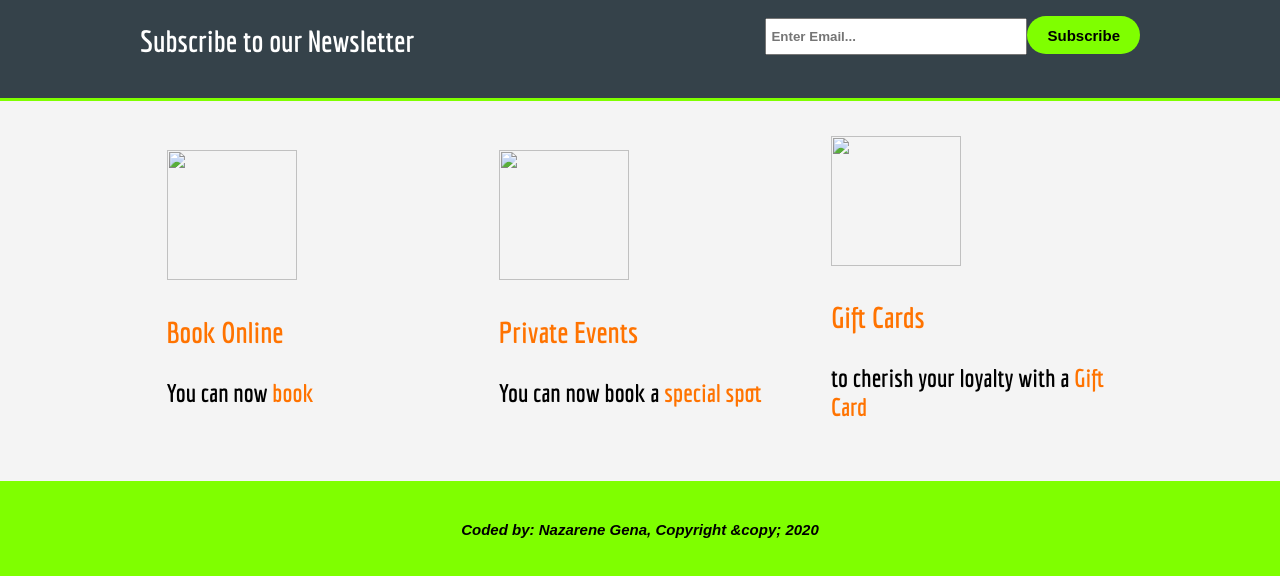
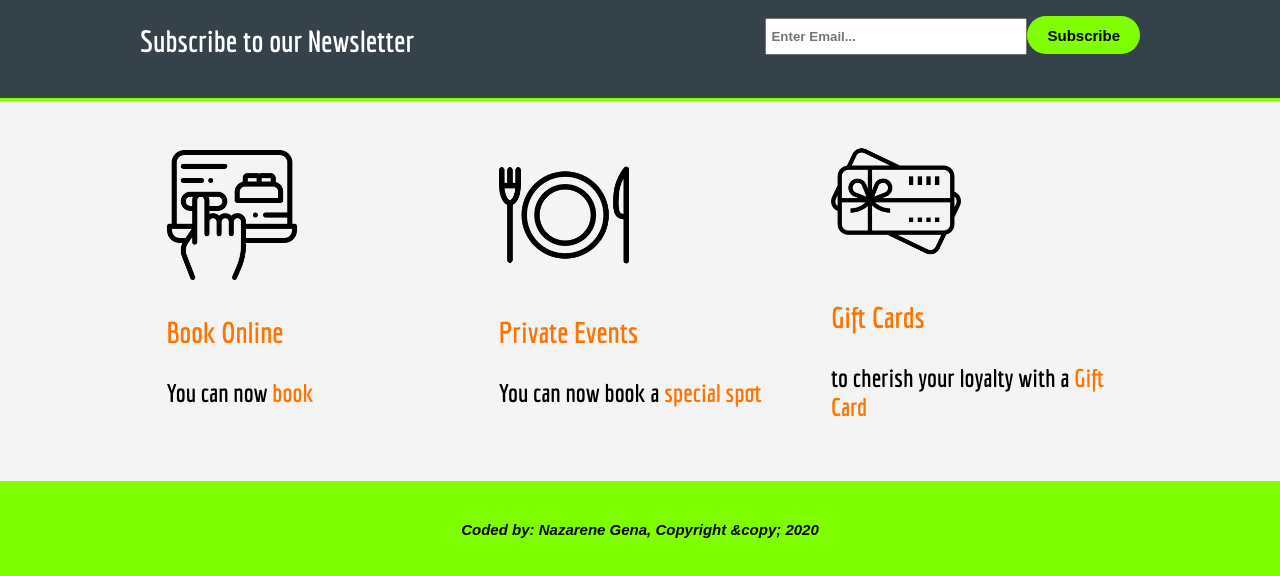
Before and after one commit to genarene/Yummys-Restaurant, a plain HTML site: page index.html in a window 1280 px wide. Shown: the part 812-1388 px from the top of the page. Drawn offline with Linux system fonts and the light colour scheme; a web font is replaced by a local one.

Commit message:
moved img to dist

```diff
--- a/main.js
+++ b/main.js
@@ -46,7 +46,7 @@ import {  newsLetter} from "./components/newsLetter.js";;
         const onlineBookBox = document.createElement("div");
         onlineBookBox.classList.add("box");
         const bookingImg = document.createElement('img');
-        bookingImg.src = '../img/online-booking.png';
+        bookingImg.src = './img/online-booking.png';
         const bookingH3 = document.createElement('h3');
         bookingH3.textContent = "Book Online";
         const bookingParagraph = document.createElement("p");
@@ -59,7 +59,7 @@ import {  newsLetter} from "./components/newsLetter.js";;
         const eventsBox = document.createElement("div");
         eventsBox.classList.add("box");
         const eventsImg = document.createElement('img');
-        eventsImg.src = "../img/private-event.png";
+        eventsImg.src = "./img/private-event.png";
         const eventsH3 = document.createElement('h3');
         eventsH3.textContent = "Private Events";
         const eventsParagraph = document.createElement("p");
@@ -72,7 +72,7 @@ import {  newsLetter} from "./components/newsLetter.js";;
         const giftCardBox = document.createElement("div");
         giftCardBox.classList.add("box");
         const giftCardImg = document.createElement('img');
-        giftCardImg.src = "../img/gift-card.png";
+        giftCardImg.src = "./img/gift-card.png";
         const giftCardH3 = document.createElement('h3');
         giftCardH3.textContent = "Gift Cards";
         const giftCardParagraph = document.createElement("p");
--- a/menu.js
+++ b/menu.js
@@ -27,7 +27,7 @@ import { footer } from "./components/footer.js";
     menuContainer.classList.add('container');
     menuSection.appendChild(menuContainer);
     const menuImg = document.createElement("img");
-    // menuImg.src = ".../img/menu.png";
+    //  menuImg.src = "./img/menu.png";
     menuContainer.appendChild(menuImg);
     const menuArticle = document.createElement("article");
     menuArticle.setAttribute('id', 'main-col');
--- a/style.css
+++ b/style.css
@@ -97,7 +97,7 @@ header nav #menu:hover {
 
 /* showcase section */
 #showcase {
-  background: url("../img/dinner.jpg") no-repeat;
+  background: url("./img/dinner.jpg") no-repeat;
   background-size: cover;
   width: 100%;
   height: 700px;
@@ -216,7 +216,7 @@ article p {
 
 /* menu */
 #menu-main {
-  background: url("../img/menu.jpg") no-repeat;
+  background: url("./img/menu.jpg") no-repeat;
   background-size: cover;
   margin: 0;
   background-color: whitesmoke;
```
Also changed, not shown: img/gift-card.png (added), img/online-booking.png (added), img/private-event.png (added), 2 other files.
